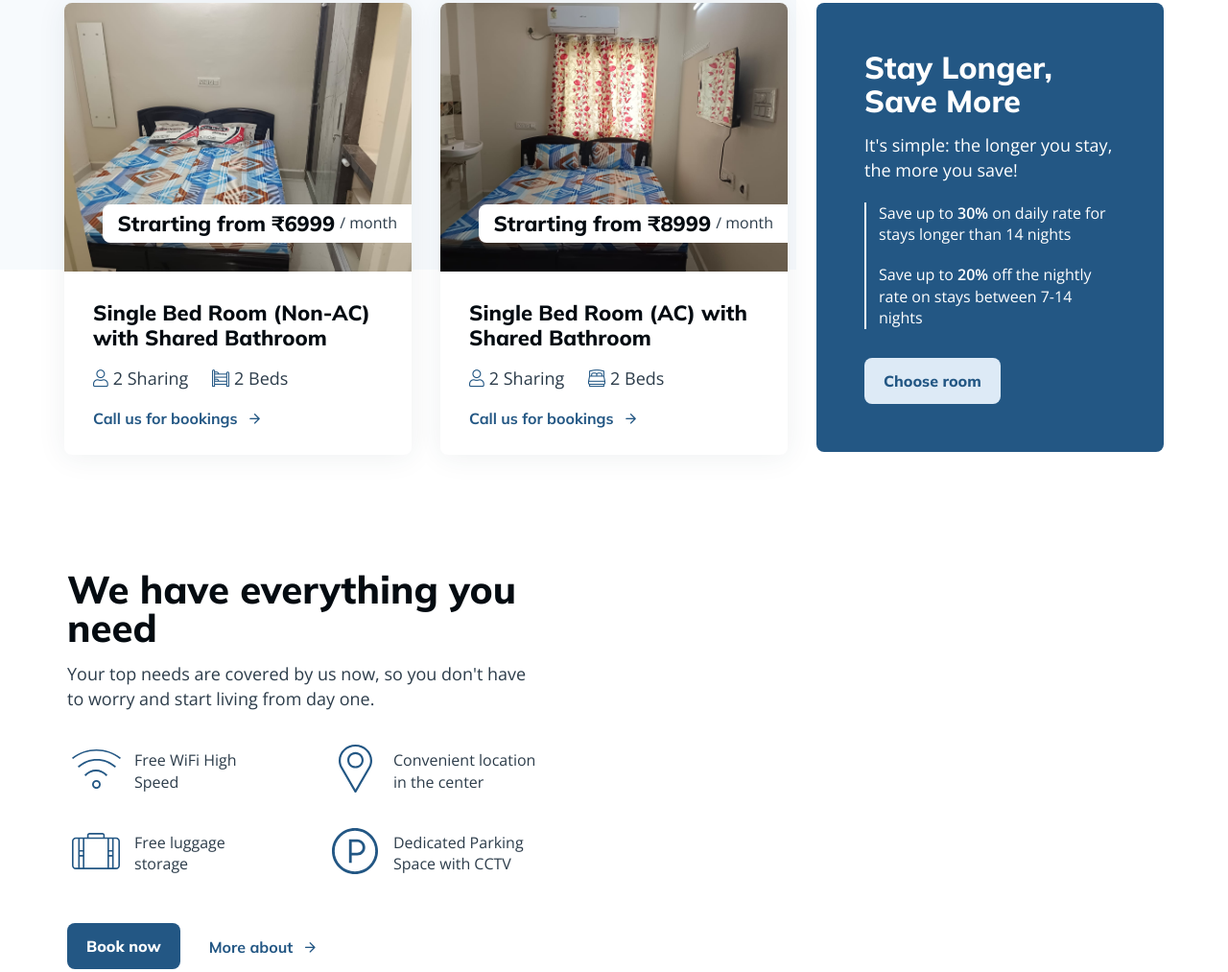
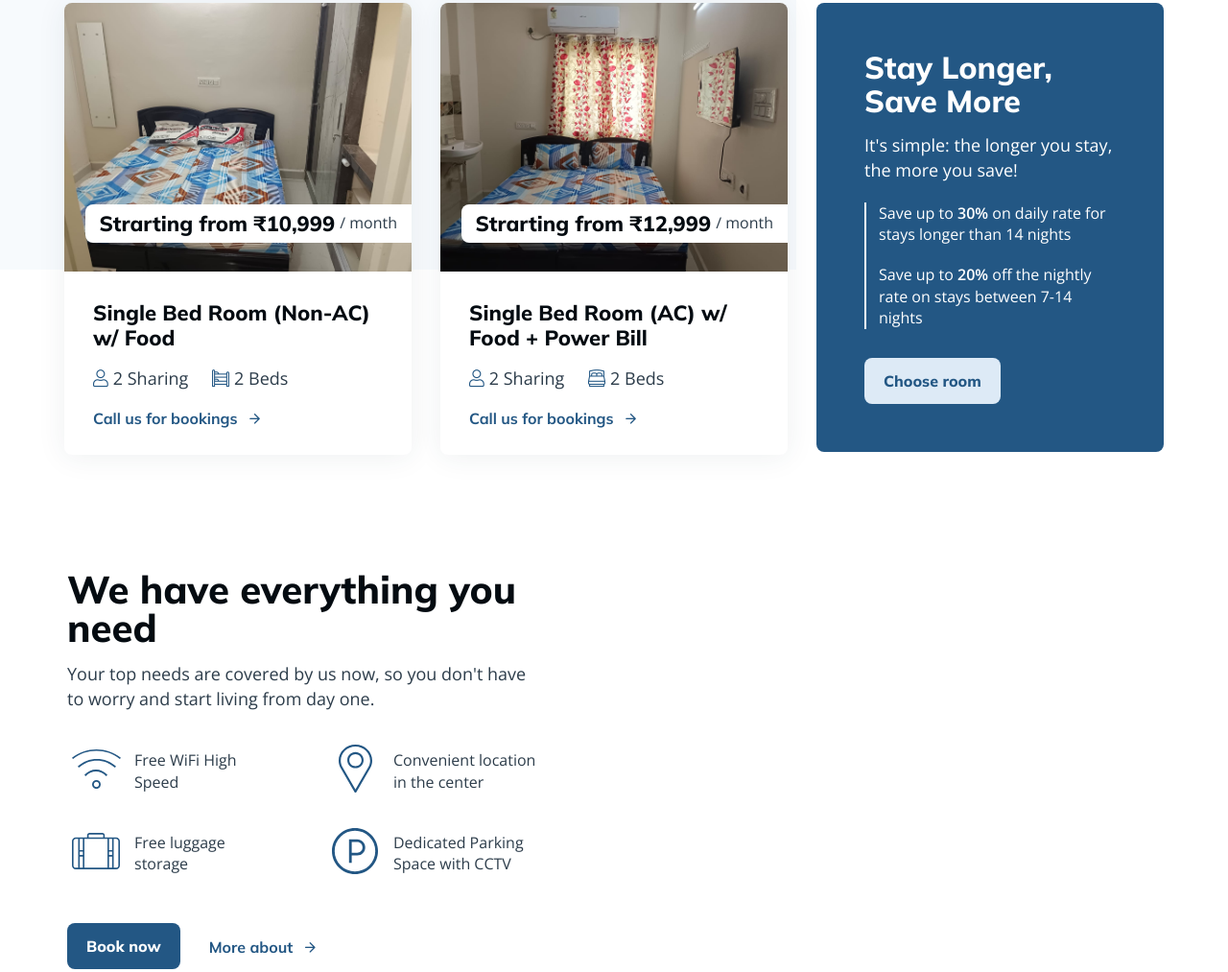
Before and after one commit to Srigarudafm/pvscoliving, a plain HTML site: page index.html in a window 1280 px wide. Shown: the part 1197-2210 px from the top of the page at 96% size. Drawn offline with Linux system fonts and the light colour scheme; a script that the page names is missing.

Commit message:
Update index.html

```diff
--- a/index.html
+++ b/index.html
@@ -131,12 +131,12 @@
                                         <img class="lazy" data-src="img/Single Non-AC Room PVS Coliving.jpeg" src="img/Single Non-AC Room PVS Coliving.jpeg" alt="media" />
                                     </picture>
                                     <span class="media_label media_label--pricing">
-                                        <span class="price h4">Strarting from ₹6999</span>
+                                        <span class="price h4">Strarting from ₹10,999</span>
                                         / month
                                     </span>
                                 </div>
                                 <div class="main d-md-flex flex-column justify-content-between flex-grow-1">
-                                    <a class="main_title h4" href="room.html" data-shave="true">Single Bed Room (Non-AC) with Shared Bathroom</a>
+                                    <a class="main_title h4" href="room.html" data-shave="true">Single Bed Room (Non-AC) w/ Food</a>
                                     <div class="main_amenities">
                                         <span class="main_amenities-item d-inline-flex align-items-center">
                                             <i class="icon-user icon"></i>
@@ -162,12 +162,12 @@
                                         <img class="lazy" data-src="img/Single AC Room PVS Coliving.jpeg" src="img/Single AC Room PVS Coliving.jpeg" alt="Single AC Room PVS Coliving" />
                                     </picture>
                                     <span class="media_label media_label--pricing">
-                                        <span class="price h4">Strarting from ₹8999</span>
+                                        <span class="price h4">Strarting from ₹12,999</span>
                                         / month
                                     </span>
                                 </div>
                                 <div class="main d-md-flex flex-column justify-content-between flex-grow-1">
-                                    <a class="main_title h4" href="room.html" data-shave="true">Single Bed Room (AC) with Shared Bathroom</a>
+                                    <a class="main_title h4" href="room.html" data-shave="true">Single Bed Room (AC) w/ Food + Power Bill</a>
                                     <div class="main_amenities">
                                         <span class="main_amenities-item d-inline-flex align-items-center">
                                             <i class="icon-user icon"></i>
@@ -563,7 +563,7 @@
                             </div>
                             <div class="media_card media_card--bottom" data-aos="fade-right">
                                 <h4 class="media_card-text">Looking for short stay? Book a Room @</h4>
-                                <div class="media_card-pricing"><span class="h2">₹799</span> / night</div>
+                                <div class="media_card-pricing"><span class="h2">₹1399</span> / night</div>
                                 <a class="media_card-btn btn theme-element theme-element--light" href="contact.html">Call us for bookings</a>
                             </div>
                         </div>
```
